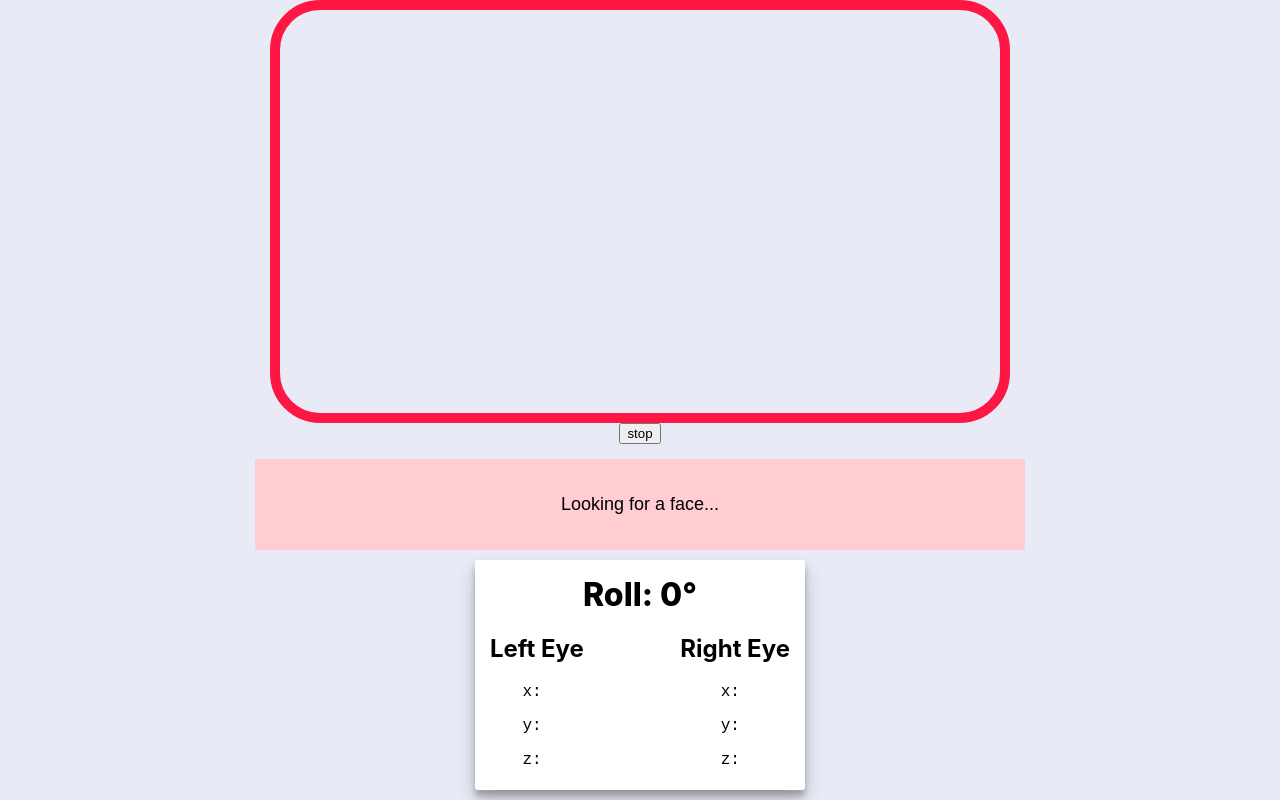
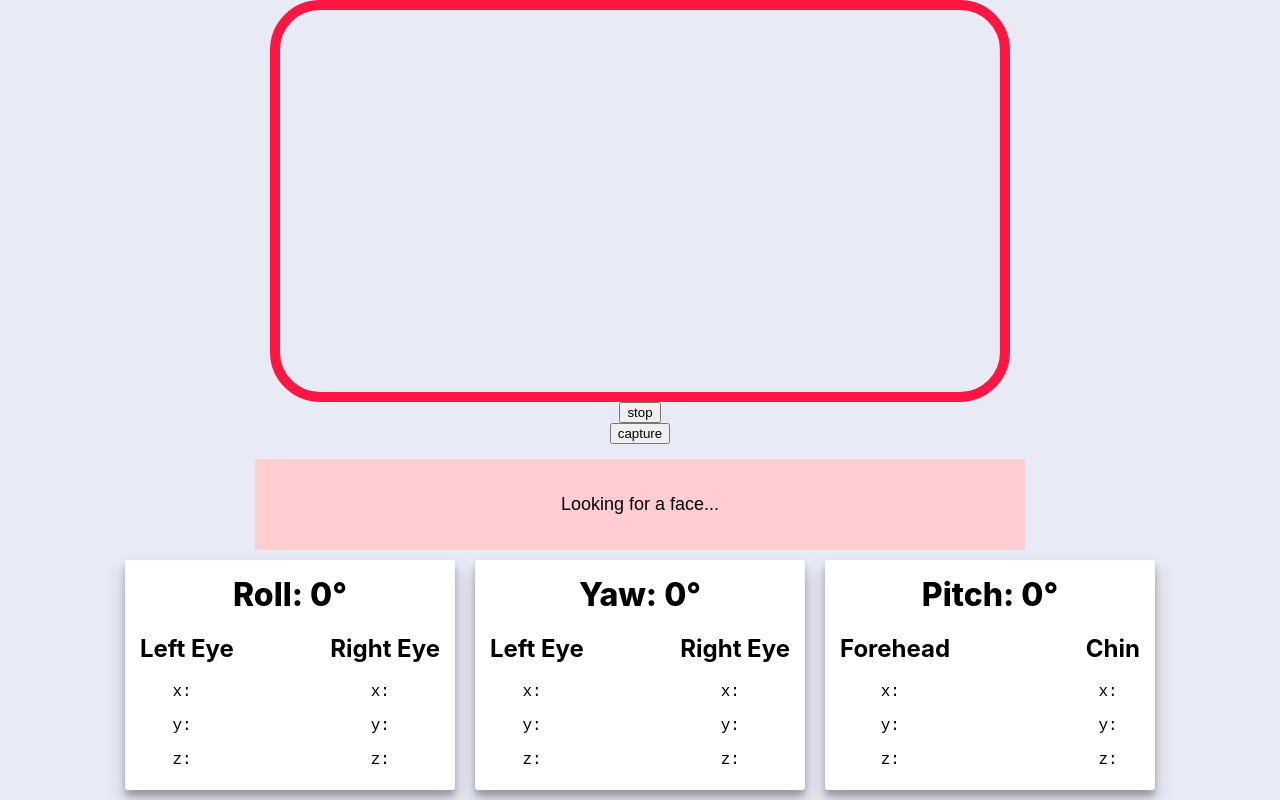
Before and after one commit to djtanikella/web-sdk-poc, a React (Create React App) app: page / in a window 1280 px wide. Built offline with nearby package versions, Linux system fonts and the light colour scheme; no server answers.

Commit message:
calculate pitch function

```diff
--- a/src/Webcam.js
+++ b/src/Webcam.js
@@ -18,9 +18,14 @@ function Webcam() {
   });
 
   const [roll, setRoll] = useState(0);
+  const [yaw, setYaw] = useState(0);
+  const [pitch, setPitch] = useState(0);
 
   const [leftEye, setLeftEye] = useState([]);
   const [rightEye, setRightEye] = useState([]);
+  const [forehead, setForehead] = useState([]);
+  const [chin, setChin] = useState([]);
+  const [lastUpdated, setLastUpdated] = useState(Date.now());
 
   useEffect(() => {
     requestAccessAndStartVideo(webcamRef.current);
@@ -54,9 +59,21 @@ function Webcam() {
       if (scaledMesh) {
         const leftEyePoint = scaledMesh[133];
         const rightEyePoint = scaledMesh[362];
-        setLeftEye(leftEyePoint);
-        setRightEye(rightEyePoint);
-        setRoll(calculateRoll(leftEyePoint, rightEyePoint));
+        const chinPoint = scaledMesh[199];
+        const foreheadPoint = scaledMesh[151];
+
+        const now = Date.now();
+
+        if (now > lastUpdated) {
+          setLeftEye(leftEyePoint);
+          setRightEye(rightEyePoint);
+          setForehead(foreheadPoint);
+          setChin(chinPoint);
+          setRoll(calculateRoll(leftEyePoint, rightEyePoint));
+          setYaw(calculateYaw(leftEyePoint, rightEyePoint));
+          setPitch(calculatePitch(chinPoint, foreheadPoint));
+          setLastUpdated(now);
+        }
       }
 
       checkForOnlyOneFace(predictions.length);
@@ -66,12 +83,9 @@ function Webcam() {
   }
 
   function calculateRoll(pt1, pt2) {
-    // debugger;
     const deltaX = pt2[0] - pt1[0];
     const deltaY = pt2[1] - pt1[1];
-    const deltaZ = pt2[2] - pt2[2];
 
-    // calc roll
     const radians = Math.atan2(deltaX, deltaY);
     const degrees = radians * (180 / Math.PI);
 
@@ -79,13 +93,21 @@ function Webcam() {
   }
 
   function calculateYaw(pt1, pt2) {
+    const deltaX = pt2[0] - pt1[0];
+    const deltaZ = pt2[2] - pt1[2];
+
+    const radians = Math.atan2(deltaX, deltaZ);
+    const degrees = radians * (180 / Math.PI);
+    return degrees - 90;
+  }
+
+  function calculatePitch(pt1, pt2) {
     const deltaY = pt2[1] - pt1[1];
-    const deltaZ = pt2[2] - pt2[2];
+    const deltaZ = pt2[2] - pt1[2];
 
     const radians = Math.atan2(deltaY, deltaZ);
     const degrees = radians * (180 / Math.PI);
-
-    return degrees;
+    return degrees + 90;
   }
 
   function checkForOnlyOneFace(faces) {
@@ -132,6 +154,36 @@ function Webcam() {
     },
   };
 
+  const yawProps = {
+    metric: {
+      name: "Yaw",
+      value: yaw.toFixed(0),
+    },
+    pointOne: {
+      name: "Left Eye",
+      value: leftEye,
+    },
+    pointTwo: {
+      name: "Right Eye",
+      value: rightEye,
+    },
+  };
+
+  const pitchProps = {
+    metric: {
+      name: "Pitch",
+      value: pitch.toFixed(0),
+    },
+    pointOne: {
+      name: "Forehead",
+      value: forehead,
+    },
+    pointTwo: {
+      name: "Chin",
+      value: chin,
+    },
+  };
+
   return (
     <div className="container">
       <video
@@ -144,9 +196,12 @@ function Webcam() {
         ref={webcamRef}
       />
       <button onClick={() => stopWebcam()}>stop</button>
+      <button onClick={() => setupMesh()}>capture</button>
       <ErrorMessage {...error} />
       <div className="positioningBoxes">
         <Position {...rollProps} />
+        <Position {...yawProps} />
+        <Position {...pitchProps} />
       </div>
     </div>
   );
```
